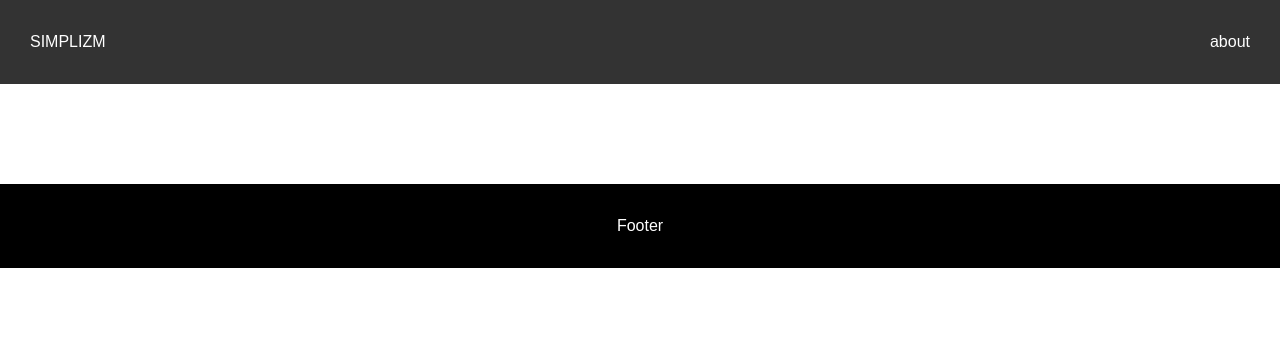
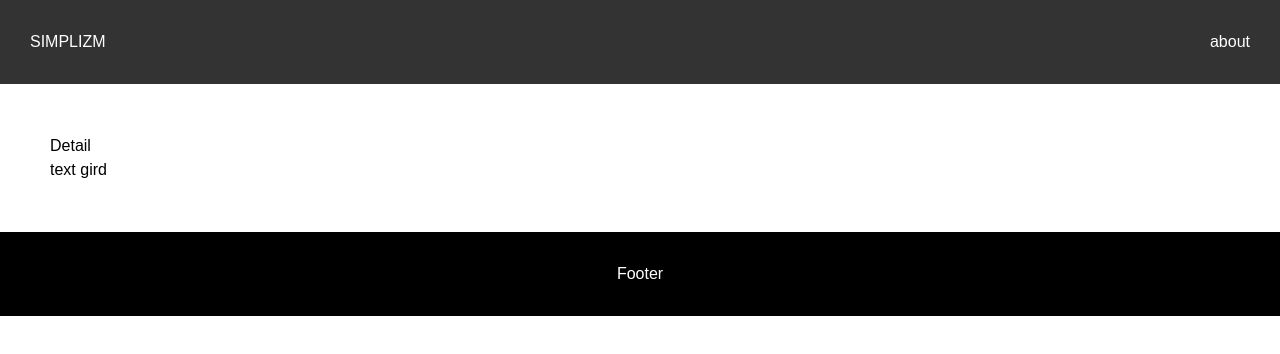
Before and after one commit to flamecommit/shinyj1991.github.io5, a React (Create React App) app: page /post/1 in a window 1280 px wide. Shown: the top 354 px of the page. Built offline with nearby package versions, Linux system fonts and the light colour scheme.

Commit message:
feat : markdown blog detail

```diff
--- a/package.json
+++ b/package.json
@@ -9,6 +9,7 @@
     "js-yaml": "^4.1.0",
     "react": "^18.2.0",
     "react-dom": "^18.2.0",
+    "react-markdown": "^8.0.3",
     "react-router-dom": "^6.4.0",
     "react-scripts": "5.0.1",
     "styled-components": "^5.3.5",
--- a/src/App.jsx
+++ b/src/App.jsx
@@ -4,6 +4,7 @@ import Layout from './layouts/Default'
 
 import About from './pages/about';
 import Home from './pages/home';
+import PostDetail from './pages/post/detail';
 
 function App() {
   return (
@@ -11,6 +12,7 @@ function App() {
       <Routes>
         <Route path="/" element={<Home />} />
         <Route path="/about" element={<About />} />
+        <Route path="/post/:title" element={<PostDetail />} />
       </Routes>
     </Layout>
   );
--- a/src/pages/home.jsx
+++ b/src/pages/home.jsx
@@ -1,12 +1,9 @@
 import { useState, useEffect } from "react"
 import styled from "styled-components"
+import { Link } from "react-router-dom"
 import { parseMarkdown } from "../utils/markdown";
 
-const Wrapper = styled.div`
-  h1 {
-    color: red;
-  }
-`
+const Wrapper = styled.div``
 
 const importAll = (r) => r.keys().map(r);
 const markdownFiles = importAll(require.context('../content', false, /\.md$/))
@@ -18,13 +15,22 @@ const PageHome = () => {
 
   useEffect(() => {
     async function fetchPosts() {
+      const filenames = [];
       const posts = await Promise.all(markdownFiles
-        .map((file) => fetch(file)
-          .then((res) => res.text())
-        )
-      );
+        .map((file) => fetch(file).then((res) => {
+          const p = file.split('/')
+          filenames.push(p[p.length - 1].split('.')[0]);
 
-      setPosts(parseMarkdown(posts));
+          return res.text()
+        })
+      ));
+
+      const result = posts.map((post, index) => ({
+        filename: filenames[index],
+        ...parseMarkdown(post)
+      }))
+
+      setPosts(result);
     }
 
     fetchPosts();
@@ -38,12 +44,17 @@ const PageHome = () => {
       <h1>Home</h1>
       {
         posts.map((post, idx) =>
-          <div key={idx}>
-            {post.headers.title}
+          <Link to={`/post/${post.filename}`} key={idx}>
+            <div>
+              {post.filename}
+            </div>
+            <div>
+              {post.headers.title}
+            </div>
             <div>
               {post.headers.createAt.toString()}
             </div>
-          </div>
+          </Link>
         )
       }
     </Wrapper>
--- /dev/null
+++ b/src/pages/post/detail.jsx
@@ -0,0 +1,32 @@
+import { useState, useEffect } from "react"
+import { useParams } from "react-router-dom"
+import ReactMarkdown from "react-markdown"
+import { parseMarkdown } from "../../utils/markdown";
+
+const PagePostDetail = () => {
+  const { title } = useParams();
+  const [post, setPost] = useState('');
+
+  const markdownFile = require(`../../content/${title}.md`);
+
+  useEffect(() => {
+    async function fetchPost() {
+
+      const post = await fetch(markdownFile).then((res) => res.text())
+
+      setPost(parseMarkdown(post));
+    }
+
+    fetchPost();
+
+  }, [])
+
+  return (
+    <div>
+      <h1>Detail</h1>
+      <ReactMarkdown>{post.body}</ReactMarkdown>
+    </div>
+  )
+}
+
+export default PagePostDetail
--- a/src/utils/markdown.js
+++ b/src/utils/markdown.js
@@ -1,14 +1,14 @@
 /** yaml 문법을 javascript Object로 변환 해주는 모듈 **/
 import jsYaml from 'js-yaml';
 
-export const parseMarkdown = (markdowns) => {
-  return markdowns.map((md) => {
-    const parts = md.split('---');
-    const match = parts[1];
-    const headers = jsYaml.load(match, 'utf-8');
-    const index = md.indexOf(match) + match.length;
-    const markdown = md.substring(index + 3, md.length).trim();
+export const parseMarkdown = (markdown) => {
+  const parts = markdown.split('---');
+  const match = parts[1];
+  const headers = jsYaml.load(match, 'utf-8');
+  const index = markdown.indexOf(match) + match.length;
+  const body = markdown.substring(index + 3, markdown.length).trim();
 
-    return { headers, markdown }
-  })
+  console.log(headers, body);
+
+  return { headers, body }
 }
```
Also changed, not shown: src/content/ㅋ.md (+6 -1 lines), 1 other file (tests, documents, lock files or other folders).
